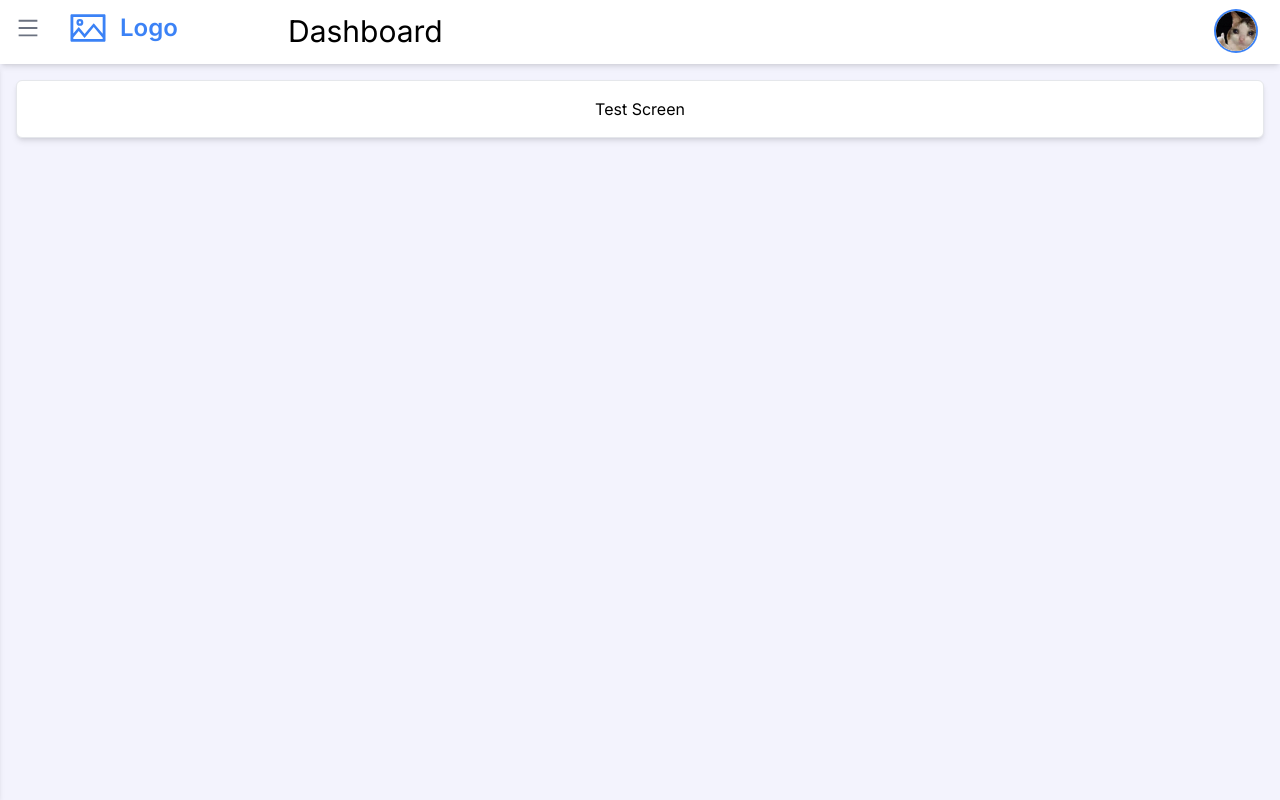
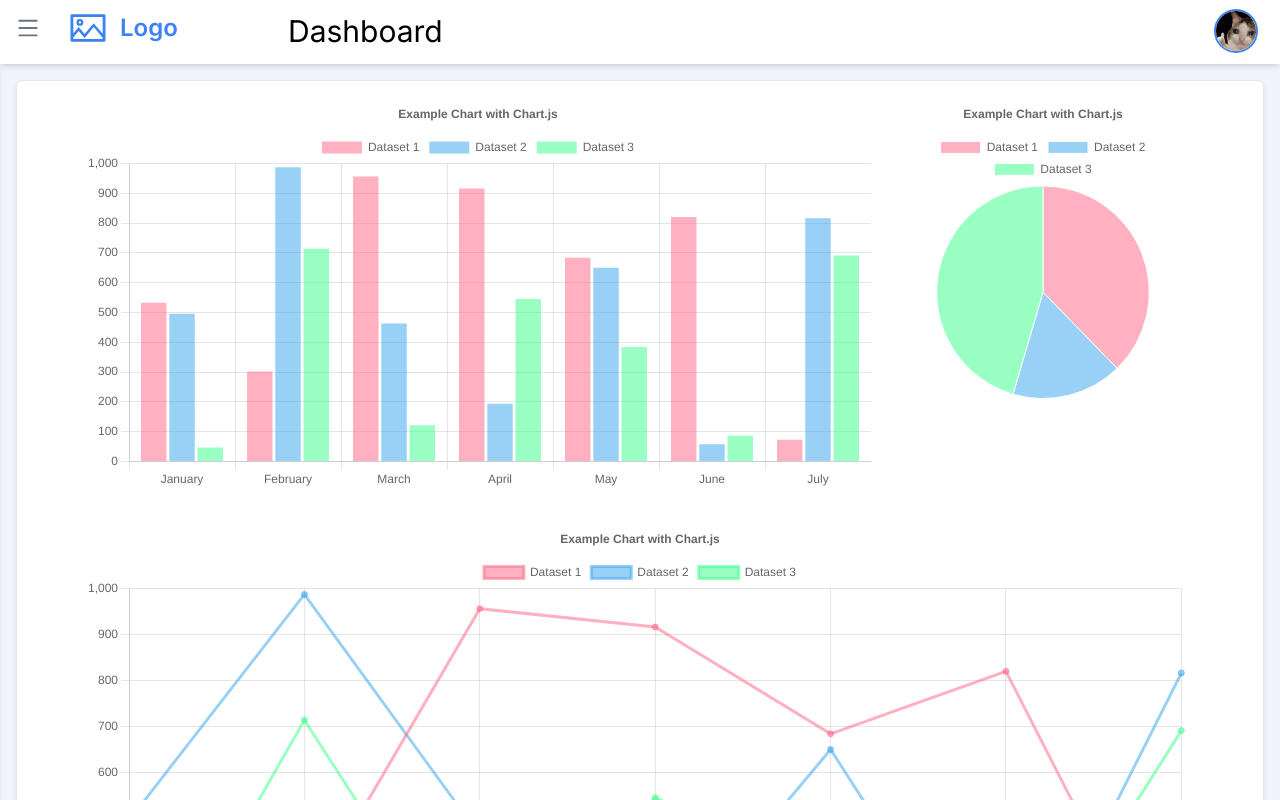
Before and after one commit to pptsuwit/next14, a Next.js app: page /dashboard in a window 1280 px wide. Shown: the top 800 px of the page. Built offline with nearby package versions, Linux system fonts and the light colour scheme.

Commit message:
feat(dashboard): add chart.js

```diff
--- a/app/(main)/dashboard/page.tsx
+++ b/app/(main)/dashboard/page.tsx
@@ -1,22 +1,119 @@
 "use client";
+import { useGlobalContext } from "@/contexts/store";
+import {
+  Chart as ChartJS,
+  CategoryScale,
+  LinearScale,
+  BarElement,
+  Title,
+  Tooltip,
+  Legend,
+  ArcElement,
+  PointElement,
+  LineElement,
+} from "chart.js";
+import { Bar, Line, Pie } from "react-chartjs-2";
 
-import Link from "next/link";
-import { useState } from "react";
-import {
-  AiOutlinePieChart,
-  AiOutlineShoppingCart,
-  AiOutlineBuild,
-  AiOutlineDown,
-} from "react-icons/ai";
-import { useGlobalContext } from "@/contexts/store";
+import { faker } from "@faker-js/faker";
+ChartJS.register(
+  LineElement,
+  PointElement,
+  ArcElement,
+  CategoryScale,
+  LinearScale,
+  BarElement,
+  Title,
+  Tooltip,
+  Legend
+);
+export const options = {
+  responsive: true,
+  plugins: {
+    legend: {
+      position: "top" as const,
+    },
+    title: {
+      display: true,
+      text: "Example Chart with Chart.js",
+    },
+  },
+};
+
+const labels = ["January", "February", "March", "April", "May", "June", "July"];
+
+export const data = {
+  labels,
+  datasets: [
+    {
+      label: "Dataset 1",
+      data: labels.map(() => faker.number.int({ min: 0, max: 1000 })),
+      backgroundColor: "rgba(255, 99, 132, 0.5)",
+      borderColor: "rgba(255, 99, 132, 0.5)",
+    },
+    {
+      label: "Dataset 2",
+      data: labels.map(() => faker.number.int({ min: 0, max: 1000 })),
+      backgroundColor: "rgba(53, 162, 235, 0.5)",
+      borderColor: "rgba(53, 162, 235, 0.5)",
+    },
+    {
+      label: "Dataset 3",
+      data: labels.map(() => faker.number.int({ min: 0, max: 1000 })),
+      backgroundColor: "rgba(53, 255, 135, 0.5)",
+      borderColor: "rgba(53, 255, 135, 0.5)",
+    },
+  ],
+};
+export const dataPie = {
+  labels: ["Dataset 1", "Dataset 2", "Dataset 3"],
+  datasets: [
+    {
+      label: "# of Votes",
+      data: [
+        faker.number.int({ min: 0, max: 1000 }),
+        faker.number.int({ min: 0, max: 1000 }),
+        faker.number.int({ min: 0, max: 1000 }),
+      ],
+      backgroundColor: [
+        "rgba(255, 99, 132, 0.5)",
+        "rgba(53, 162, 235, 0.5)",
+        "rgba(53, 255, 135, 0.5)",
+        // "rgba(255, 99, 132, 0.2)",
+        // "rgba(54, 162, 235, 0.2)",
+        // "rgba(255, 206, 86, 0.2)",
+        // "rgba(75, 192, 192, 0.2)",
+        // "rgba(153, 102, 255, 0.2)",
+        // "rgba(255, 159, 64, 0.2)",
+      ],
+      // borderColor: [
+      //   "rgba(255, 99, 132, 1)",
+      //   "rgba(54, 162, 235, 1)",
+      //   "rgba(255, 206, 86, 1)",
+      //   "rgba(75, 192, 192, 1)",
+      //   "rgba(153, 102, 255, 1)",
+      //   "rgba(255, 159, 64, 1)",
+      // ],
+      borderWidth: 1,
+    },
+  ],
+};
 export default function page() {
   useGlobalContext().setTitle("Dashboard");
 
-  const [show, setShow] = useState(false);
   return (
     <>
-      <div className="bg-white border rounded-md shadow-md flex justify-center py-4">
-        Test Screen
+      <div className="bg-white border rounded-md shadow-md">
+        <div className="p-4 xs:w-full md:w-11/12 grid grid-cols-7 grid-rows-1 gap-5 mx-auto">
+          <div className="xs:col-span-full md:col-span-5">
+            <Bar options={options} data={data} />
+          </div>
+          <div className="xs:col-span-full md:col-span-2 md:col-start-6">
+            <Pie options={options} data={dataPie} />
+          </div>
+        </div>
+        <div className="p-4 xs:w-full md:w-11/12 mx-auto">
+          <Line options={options} data={data} />
+        </div>
       </div>
     </>
   );
```
